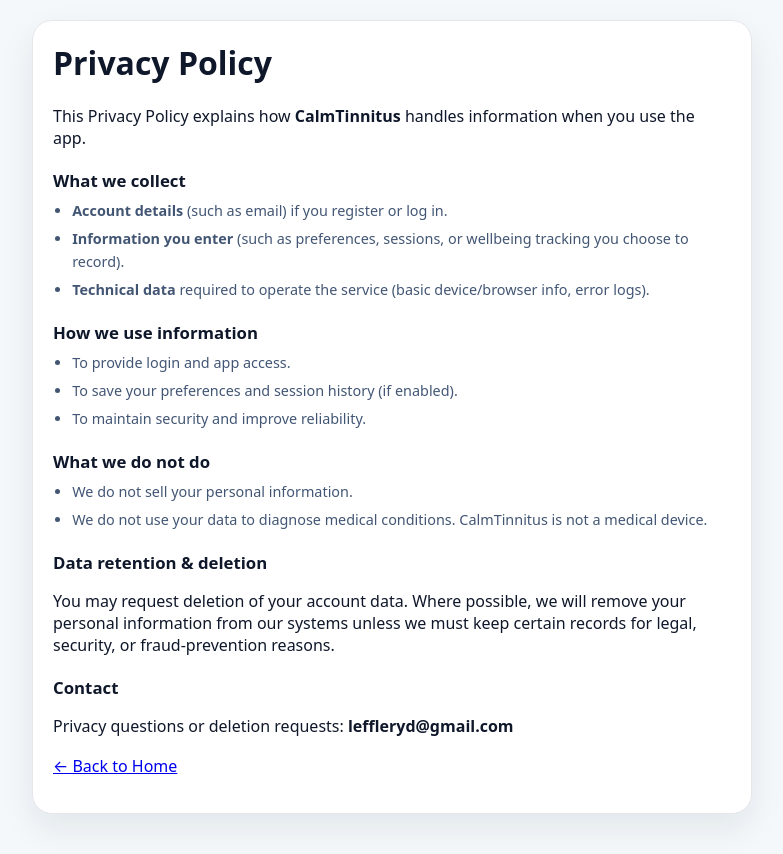
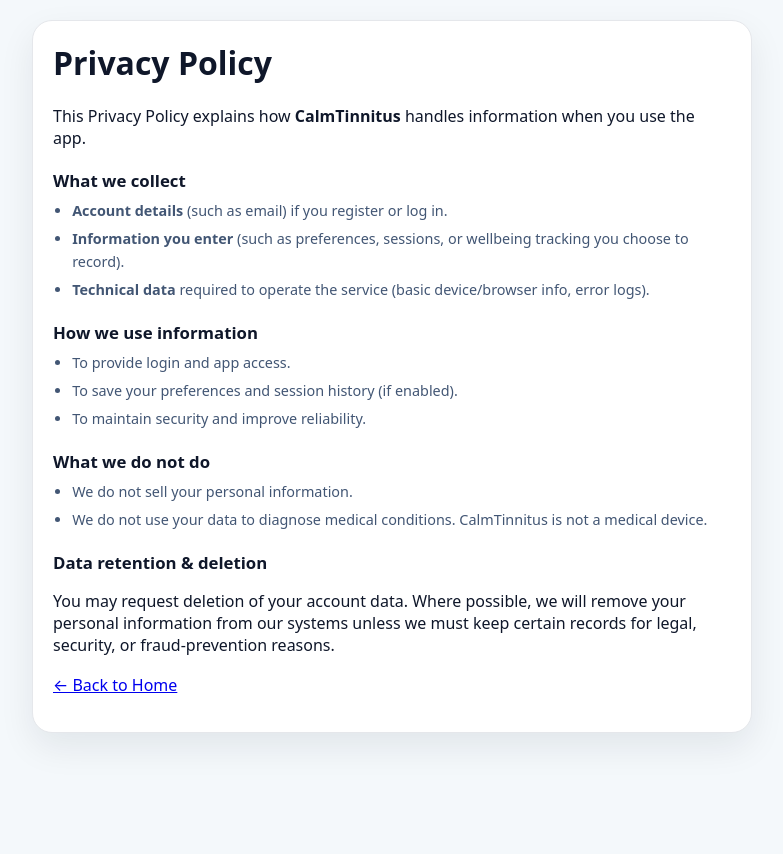
Before and after one commit to danyaffa/CalmTinnitus, a Next.js app: page /privacy in a window 1280 px wide. Shown: the whole page, without its empty margins (248-1031 px from the left). After the commit the page ends 800 px from the top, so only its background shows below. Built offline with nearby package versions, Linux system fonts and the light colour scheme; no server answers.

Commit message:
Update page.tsx

```diff
--- a/app/privacy/page.tsx
+++ b/app/privacy/page.tsx
@@ -53,12 +53,6 @@ export default function PrivacyPage() {
           certain records for legal, security, or fraud-prevention reasons.
         </p>
 
-        <h2>Contact</h2>
-        <p>
-          Privacy questions or deletion requests:{" "}
-          <strong>leffleryd@gmail.com</strong>
-        </p>
-
         <p style={{ marginTop: 18 }}>
           <Link href="/">← Back to Home</Link>
         </p>
```
